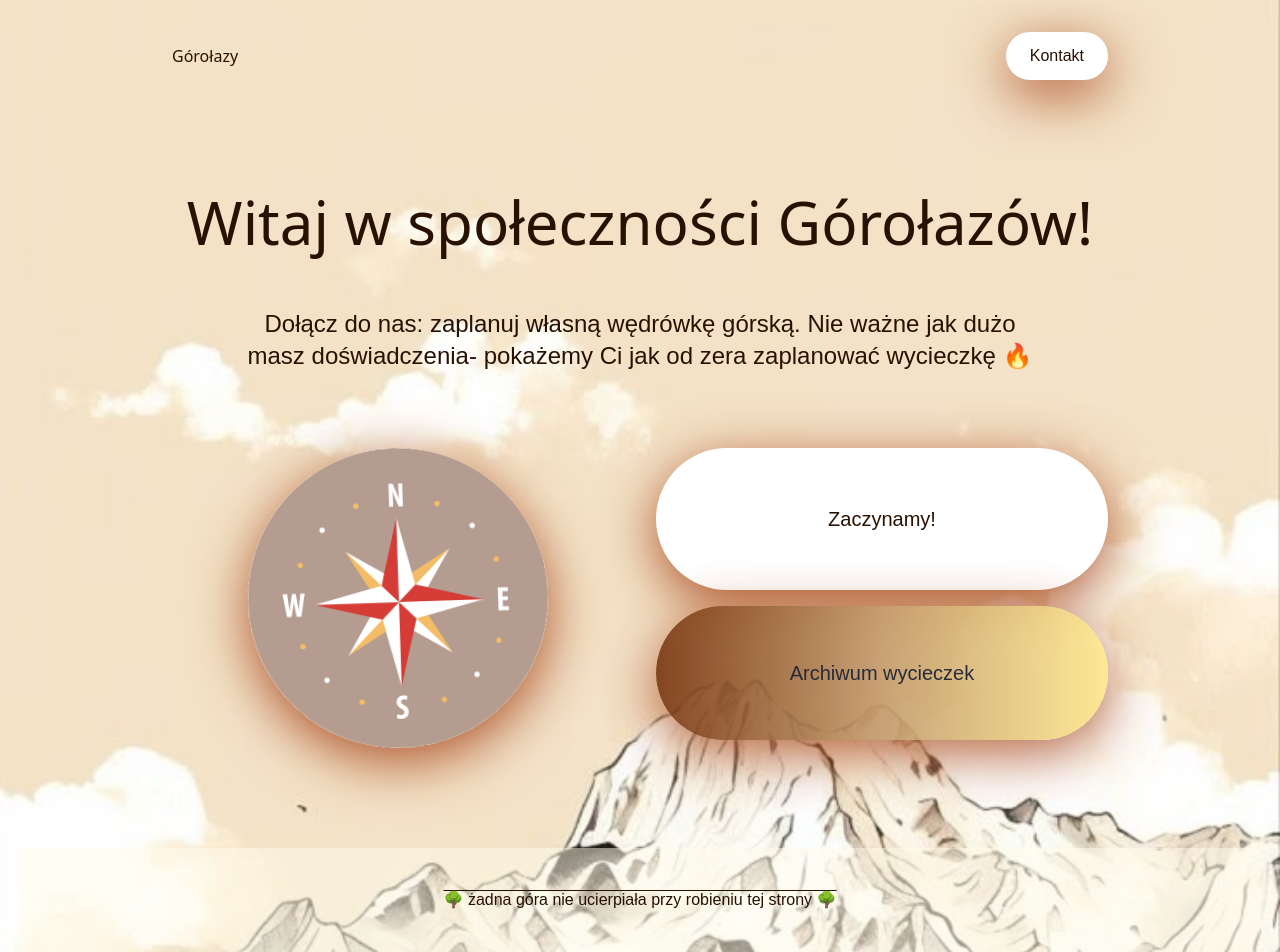
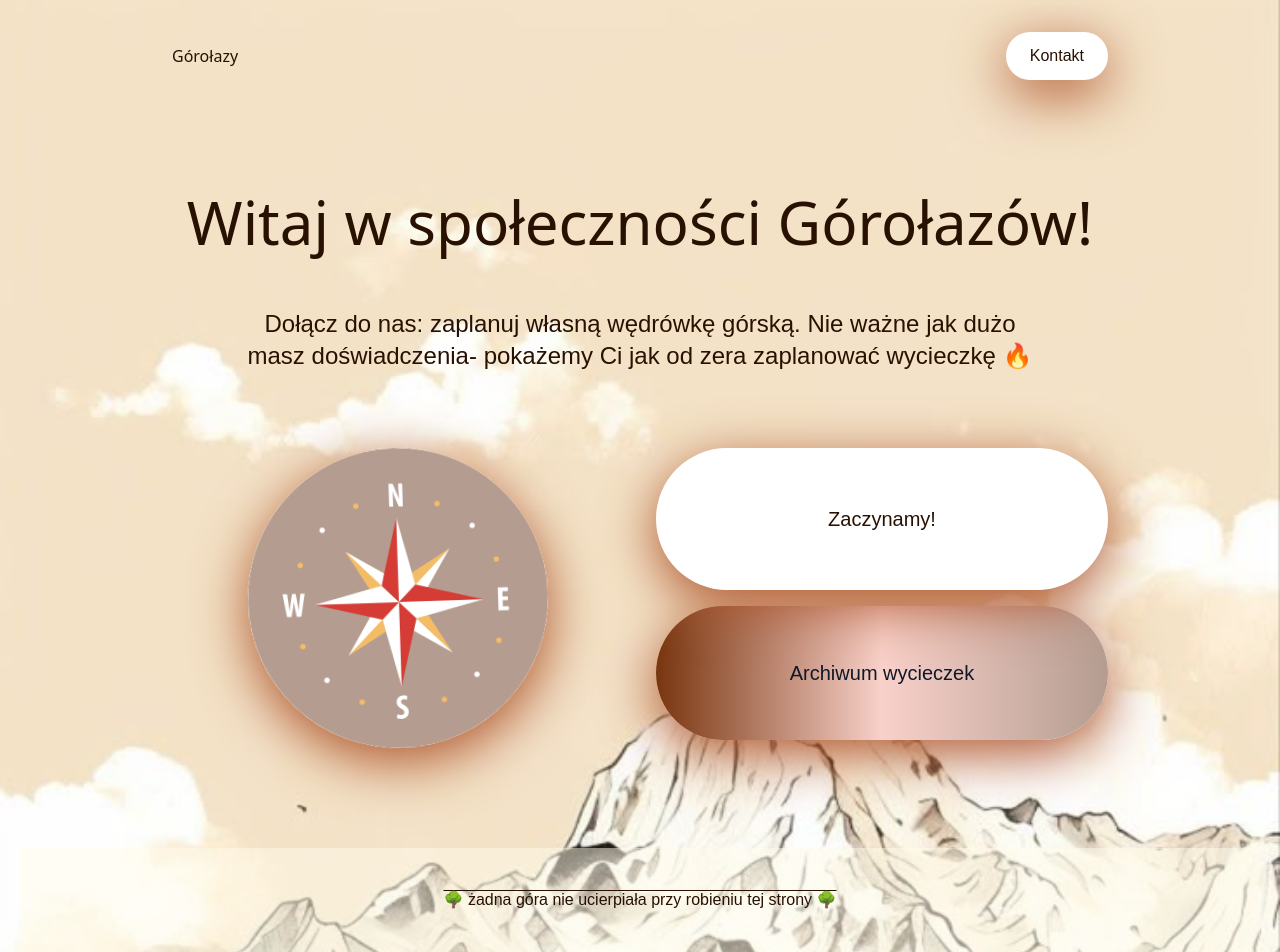
Before and after one commit to kama-pa-go/KGprojects, a Jekyll site: the page index.html, which Jekyll copies as it is, in a window 1280 px wide and 952 px high. Built offline with Jekyll 4.4.1, drawn with Linux system fonts in a browser that asks for light colours; some web fonts are replaced.

Commit message:
Your commit message here

```diff
--- a/index.html
+++ b/index.html
@@ -33,7 +33,7 @@
 
   .red-yellow-button {
     color: #111827; /* text-gray-900 */
-    background-image: linear-gradient(to right, #78350f, #c49b6c, #fde68a); /* from-red-200 via-red-300 to-yellow-200 */
+    background-image: linear-gradient(to right, #78350f, #f8d1ca, #B49C90); /* from-red-200 via-red-300 to-yellow-200 */
     font-weight: 500; /* font-medium */
     font-size: 0.875rem; /* text-sm */
     line-height: 1.25rem;
@@ -46,7 +46,7 @@
 }
 
 .red-yellow-button:hover {
-    background-image: linear-gradient(to bottom left, #c49b6c, #78350f, #fde68a); /* hover:bg-gradient-to-bl */
+    background-image: linear-gradient(to bottom left, #f8d1ca, #78350f, #B49C90); /* hover:bg-gradient-to-bl */
 }
 
 .red-yellow-button:focus {
@@ -124,7 +124,7 @@
 
   <div class="grid grid-cols-1 justify-content: space-around justify-items-center sm:grid-cols-2 gap-4 sm:gap-8 py-5">
 
-  <div style=""><img src="assets/images/kompas.jpg" alt="kompas" class="rounded-full orangeShadow animate-wiggle max-w-[100px] sm: max-w-[200px] md: max-w-[300px]"></div>
+  <div><img src="assets/images/kompas.jpg" alt="kompas" class="rounded-full orangeShadow animate-wiggle max-w-[100px] sm: max-w-[200px] md: max-w-[300px]"></div>
 
   <div class="grid w-full grid-rows-2 gap-4">
         <button class="w-full px-6 lightShadow py-3 sm:px-10 dm:px-15 sm:py-4 cursor-pointer rounded-full bg-white orangeShadow"
@@ -132,7 +132,7 @@
           <p class=" text-base sm:text-lg md:text-xl">Zaczynamy!</p>
         </button>
 
-  <button class="text-amber-50 w-full px-6 red-yellow-button py-3 sm:px-10 dm:px-15 sm:py-4 cursor-pointer rounded-full opacity-90 orangeShadow font-medium"
+  <button class="text-amber-50 w-full px-6 red-yellow-button py-3 sm:px-10 dm:px-15 sm:py-4 cursor-pointer rounded-full orangeShadow font-medium"
           onclick="window.location.href='https://kama-pa-go.github.io/KGprojects/galeria.html'">
           <p class="text-base sm:text-lg md:text-xl">Archiwum wycieczek</p>
         </button>
```
